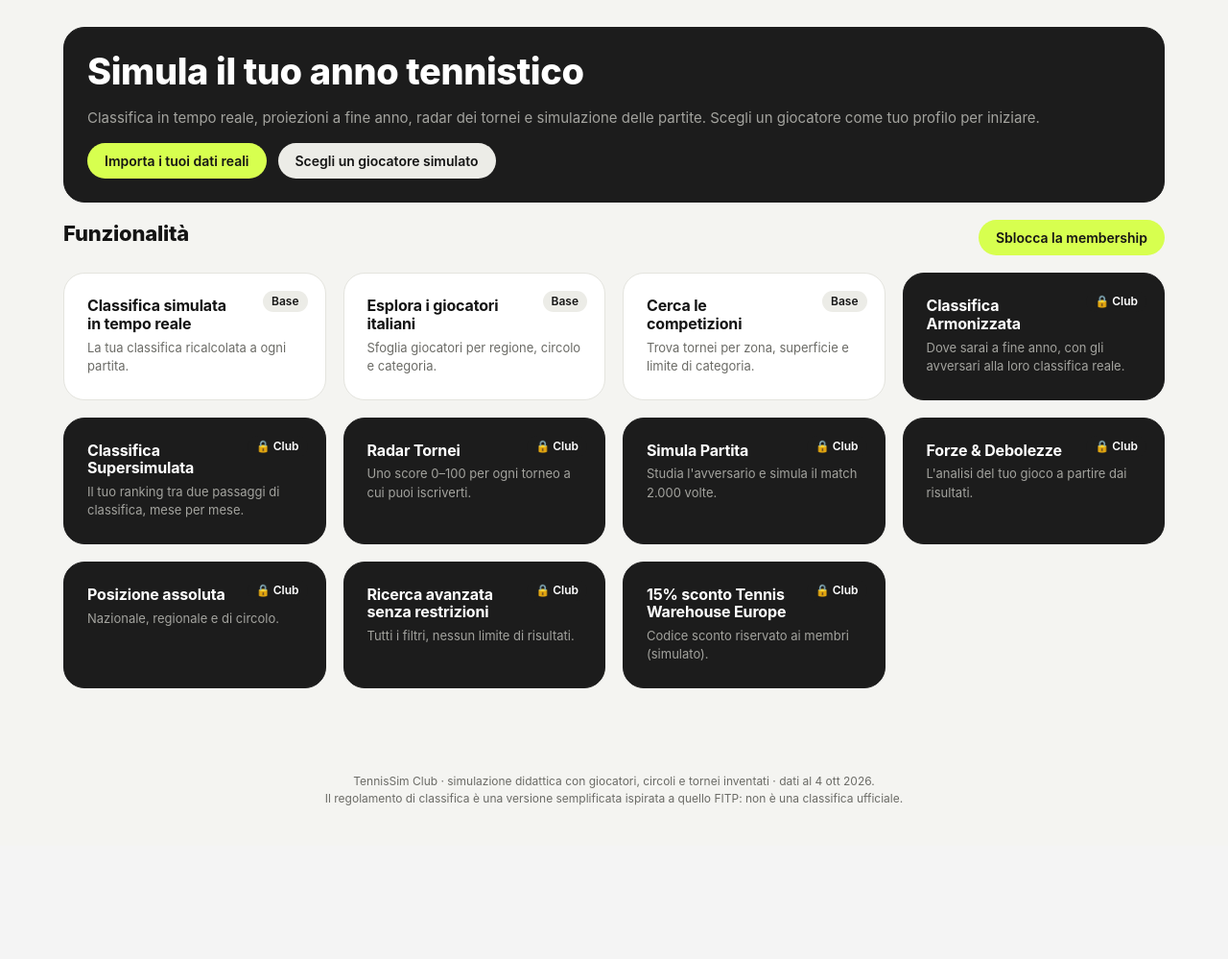
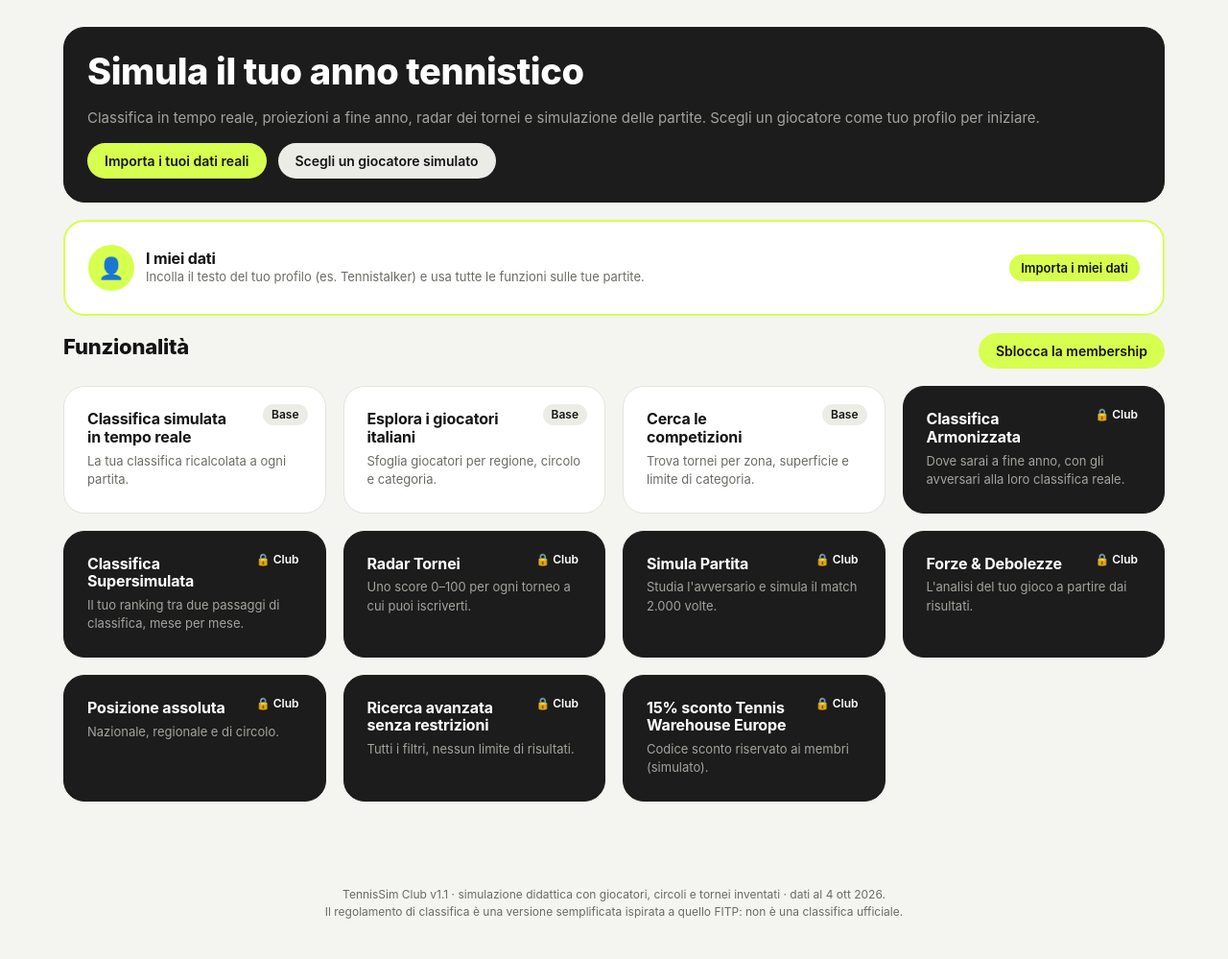
Before and after one commit to simoprato/simo-python-for-web, a Flask app: page / in a window 1280 px wide. Shown: the part 58-1057 px from the top of the page at 96% size. Before the commit the page ends 897 px from the top, so only its background shows below. Run offline with Flask 3, Linux system fonts and the light colour scheme.

Commit message:
Show My Data card on the home page and app version in footer
Co-Authored-By: Claude Opus 5.5 <noreply@anthropic.com>
Claude-Session: https://claude.ai/code/session_01TZHJTdx6bKB4ZJHjCo8yb4

```diff
--- a/tennistalker/app.py
+++ b/tennistalker/app.py
@@ -21,6 +21,7 @@ from engine.personal import (PERSONAL_ID, ProfileParseError, add_personal_player
 from engine.ranking import RankingService
 from engine.simulation import format_score
 
+VERSION = "1.1"
 PRICE = "79,99€"
 MONTHS = ["gen", "feb", "mar", "apr", "mag", "giu", "lug", "ago", "set", "ott", "nov", "dic"]
 
@@ -112,7 +113,7 @@ def create_app(today=None, seed=2026, profile_path=None):
     def inject():
         return {"premium": is_premium(), "me": me(), "features": FEATURES, "price": PRICE,
                 "today": world.today, "cat": cat, "rank": ranking.realtime,
-                "personal_error": personal_error}
+                "personal_error": personal_error, "version": VERSION}
 
     @app.template_filter("d")
     def fmt_date(d):
--- a/tennistalker/templates/base.html
+++ b/tennistalker/templates/base.html
@@ -34,7 +34,7 @@
   {% block content %}{% endblock %}
 </main>
 <footer>
-  TennisSim Club · simulazione didattica con giocatori, circoli e tornei inventati · dati al {{ today|d }}.<br>
+  TennisSim Club v{{ version }} · simulazione didattica con giocatori, circoli e tornei inventati · dati al {{ today|d }}.<br>
   Il regolamento di classifica è una versione semplificata ispirata a quello FITP: non è una classifica ufficiale.
 </footer>
 </body>
--- a/tennistalker/templates/home.html
+++ b/tennistalker/templates/home.html
@@ -27,6 +27,17 @@
   </div>
   {% endif %}
 
+  <a class="card tile row between" href="{{ url_for('my_data') }}" style="border:2px solid var(--lime); display:flex">
+    <div class="row">
+      <span class="logo" style="width:48px;height:48px;font-size:22px">👤</span>
+      <div>
+        <h3 style="margin:0">I miei dati</h3>
+        <div class="muted small">{% if me and me.real %}Stai usando i tuoi dati reali: aggiornali o eliminali.{% else %}Incolla il testo del tuo profilo (es. Tennistalker) e usa tutte le funzioni sulle tue partite.{% endif %}</div>
+      </div>
+    </div>
+    <span class="btn lime small">{{ 'Gestisci' if me and me.real else 'Importa i miei dati' }}</span>
+  </a>
+
   <div class="row between"><h2>Funzionalità</h2>
     {% if not premium %}<a class="btn lime" href="{{ url_for('membership') }}">Sblocca la membership</a>{% endif %}</div>
   <div class="grid g3">
```
Also changed, not shown: tennistalker/tests/test_app.py (+8 -1 lines).
